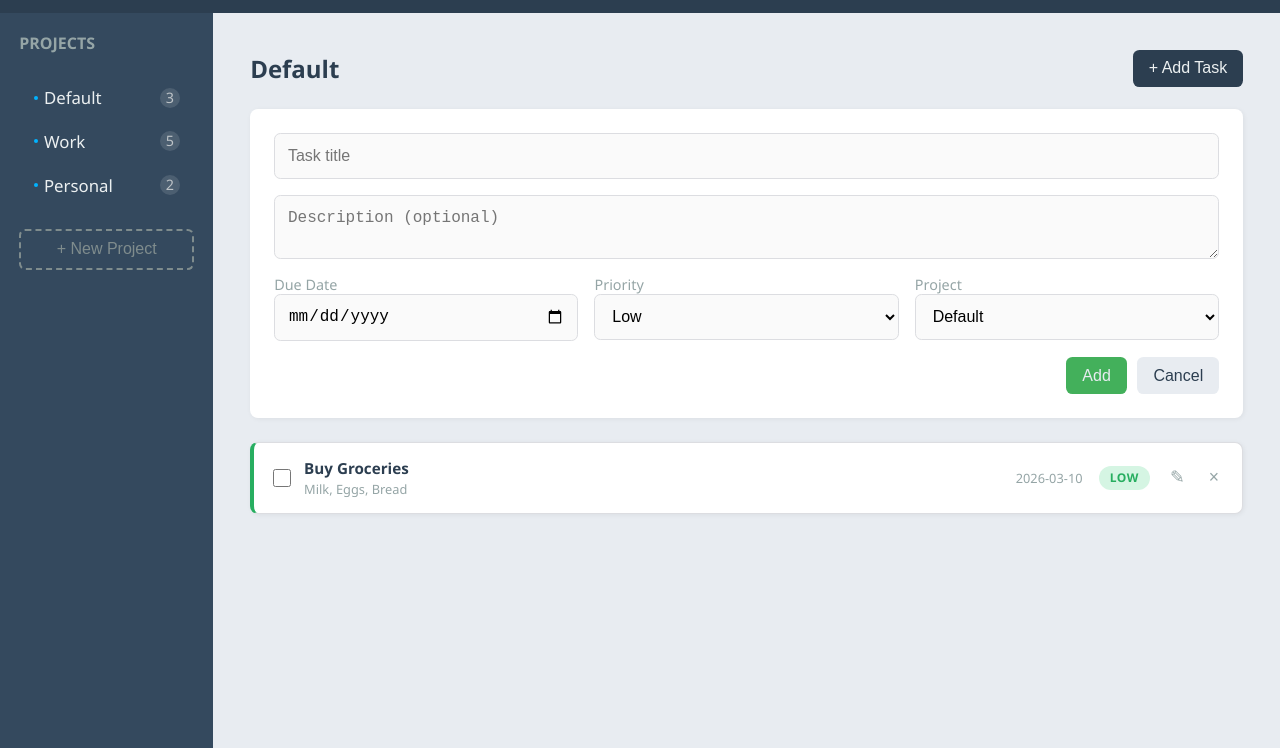
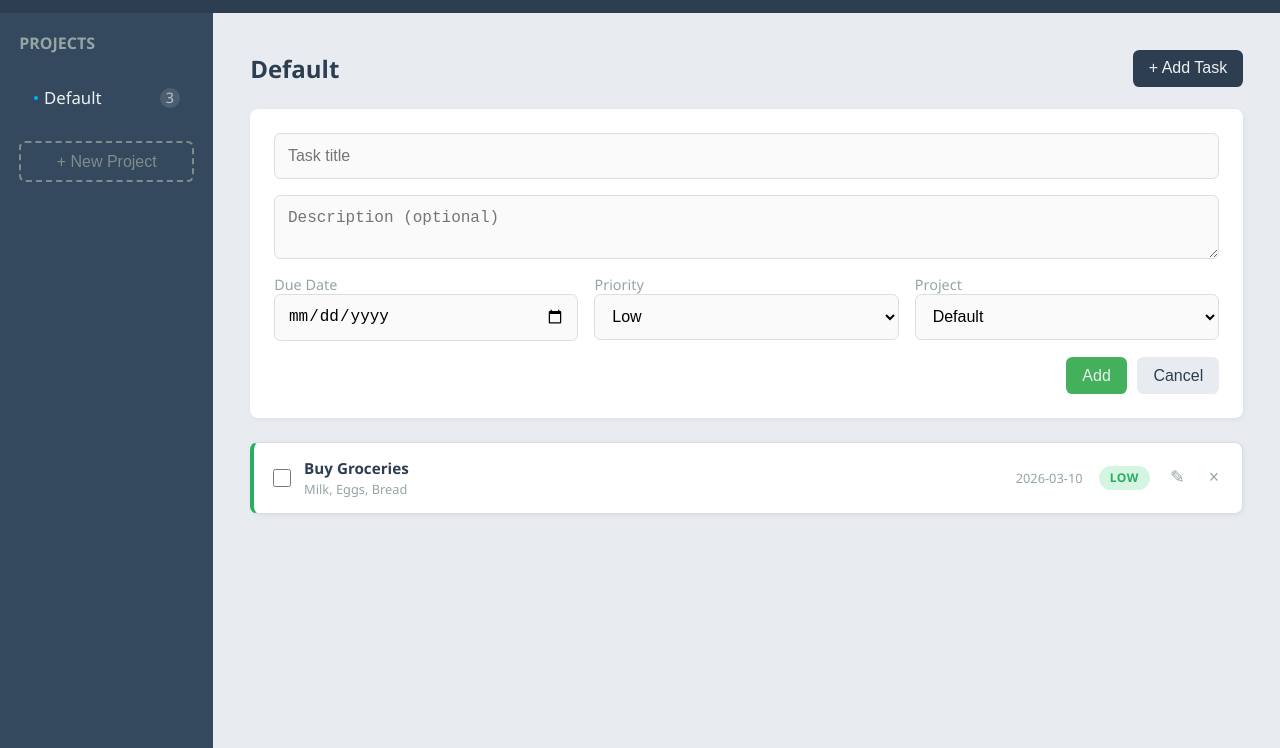
Before and after one commit to feddevv/top-todo, a website built with webpack: page src/template.html in a window 1280 px wide. Shown: the part 52-800 px from the top of the page. Built offline with nearby package versions, Linux system fonts and the light colour scheme.

Commit message:
Remove hardcoded project items from the sidebar

```diff
--- a/src/template.html
+++ b/src/template.html
@@ -18,16 +18,6 @@
 						<span class="sidebar-icon"></span>
 						<span class="sidebar-name">Default</span>
 						<span class="sidebar-quantity">3</span>
-					</li>
-					<li class="sidebar-item" tabindex="0">
-						<span class="sidebar-icon"></span>
-						<span class="sidebar-name">Work</span>
-						<span class="sidebar-quantity">5</span>
-					</li>
-					<li class="sidebar-item" tabindex="0">
-						<span class="sidebar-icon"></span>
-						<span class="sidebar-name">Personal</span>
-						<span class="sidebar-quantity">2</span>
 					</li>
 				</ul>
 
```
